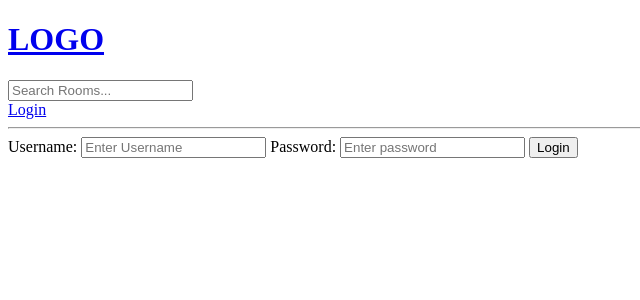
After one commit to alexjambro/studybud, a Django app: page /login/ in a window 1280 px wide. The commit adds this page. Shown: the top 300 px of the page, without its empty margins (0-640 px from the left). Run offline with Django 5.2, Linux system fonts and the light colour scheme.

Commit message:
2:32 timestamp

```diff
--- /dev/null
+++ b/base/templates/base/login_register.html
@@ -0,0 +1,16 @@
+{% extends 'main.html' %}
+{% block content %}
+
+<div>
+    <form method="POST" action="">
+        {% csrf_token %}
+        <label>Username:</label>
+        <input type="text" name="username" placeholder="Enter Username" />
+
+        <label>Password:</label>
+        <input type="text" name="password" placeholder="Enter password" />
+        <input type="submit" value="Login"/>
+    </form>
+</div>
+
+{% endblock content %}
--- a/base/urls.py
+++ b/base/urls.py
@@ -2,6 +2,7 @@ from django.urls import path
 from . import views
 
 urlpatterns = [
+    path('login/', views.loginPage, name="login"),
     path('', views.home, name="home"),
     path('room/<str:pk>/', views.room, name="room"),
     path('create-room/', views.createRoom, name="create-room"),
--- a/base/views.py
+++ b/base/views.py
@@ -1,5 +1,6 @@
 from django.shortcuts import render, redirect
 from django.db.models import Q
+from django.contrib.auth.models import User
 from .models import Room, Topic
 from .forms import RoomForm
 
@@ -10,6 +11,15 @@ from .forms import RoomForm
 #     {'id':2, 'name':'Lets learn math!'},
 #     {'id':3, 'name':'Lets learn english!'}
 # ]
+def loginPage(request):
+    if request.method == 'POST':
+        username = request.POST.get('username')
+        password = request.POST.get('password')
+        #try:
+#           user = User.objects.get(username=username)
+
+    context = {}
+    return render(request,'base/login_register.html',context)
 
 def home(request):
     q = request.GET.get('q') if request.GET.get('q') != None else ''
--- a/templates/navbar.html
+++ b/templates/navbar.html
@@ -4,4 +4,6 @@
 <form method="GET" action="{% url 'home' %}">
     <input type="text" name="q" placeholder="Search Rooms..."/>
 </form>
+
+<a href="{% url 'login' %}">Login</a>
 <hr>
```
